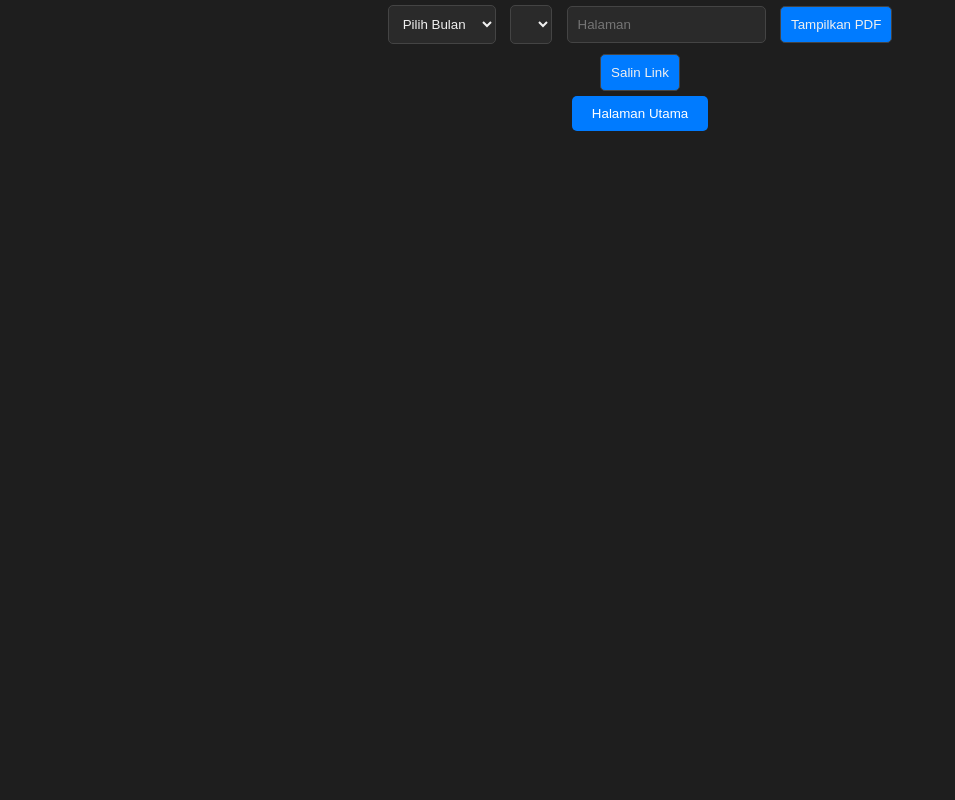
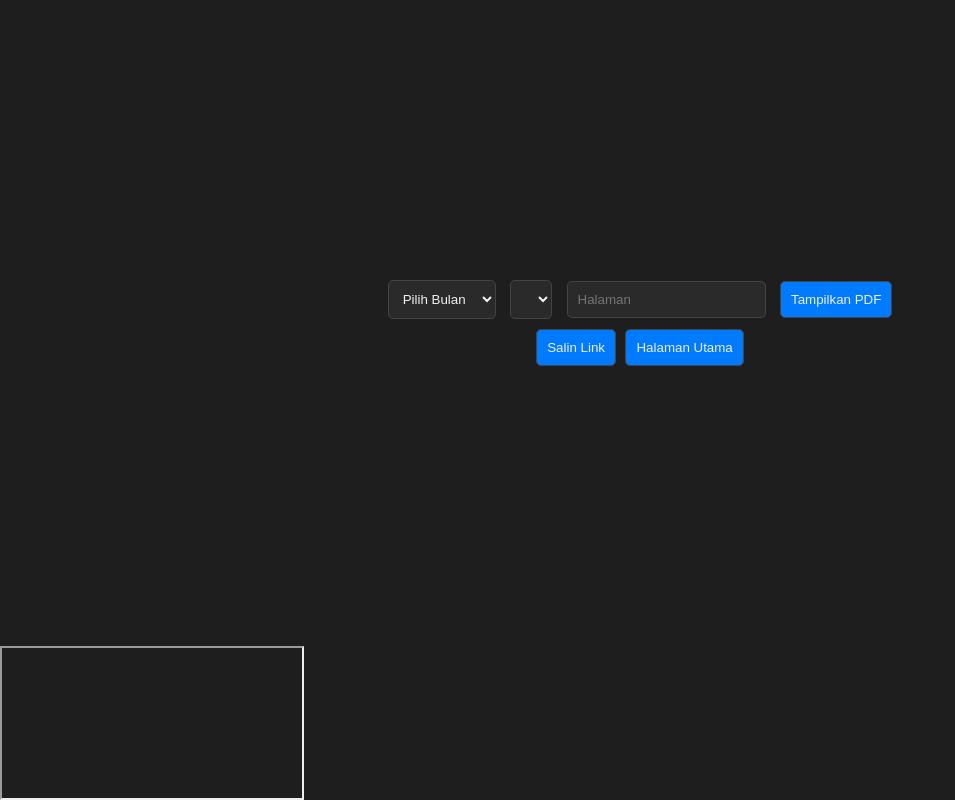
Before and after one commit to friza0/fahrul.ariza.ekinerja.github.io, a plain HTML site: page index.html in a window 1280 px wide. Both pictures are taken after a click on the button "Pilih Dokumen". Shown: the whole page, without its empty margins (0-955 px from the left). Drawn offline with Linux system fonts and the light colour scheme.

Commit message:
Update index.html

```diff
--- a/index.html
+++ b/index.html
@@ -29,56 +29,39 @@
         }
 .nav-container {
     display: flex;
-            justify-content: center;
+    justify-content: space-between;
+    flex-wrap: wrap; /* Allow wrapping on small screens */
     gap: 10px;
 }
+
 input, select, button {
+    flex: 1;
     margin: 5px;
     padding: 10px;
     background-color: #2a2a2a;
     color: #f0f0f0;
     border: 1px solid #444;
     border-radius: 5px;
-            flex: 1;
 }
+
 button {
     cursor: pointer;
     background-color: #007BFF;
 }
+
 button:hover {
     background-color: #444;
 }
-        .pdf-container {
-            flex: 1;
-            display: flex;
-            justify-content: center;
-            align-items: center;
-            overflow: hidden;
+
+.home-button {
+    margin-left: auto; /* Push the "Halaman Utama" button to the right */
+    flex: 0 0 auto; /* Prevent the button from growing */
 }
-        iframe {
-            width: 100%;
-            height: 100%;
-            border: none;
-            overflow: auto;
+
+@media (max-width: 600px) {
+    .nav-container {
+        flex-direction: column;
     }
-        .home-button {
-            display: block;
-            margin: 0 auto 20px;
-            padding: 10px 20px;
-            background-color: #007BFF;
-            color: white;
-            border: none;
-            border-radius: 5px;
-            cursor: pointer;
-        }
-        .home-button:hover {
-            background-color: #0056b3;
-        }
-        .notification {
-            color: #ff0000;
-            margin-top: 10px;
-        }
-        @media (max-width: 600px) {
     h1 {
         font-size: 1.5em;
     }
@@ -86,6 +69,7 @@
         font-size: 0.9em;
     }
 }
+
         table {
             width: 100%;
             border-collapse: collapse;
@@ -344,6 +328,7 @@ function copyLink() {
     <button class="home-button" onclick="window.location.href='index.html'">Halaman Utama</button>
 </div>
 
+
     <div id="notification" class="notification"></div>
 
     <div class="pdf-container">
```
Lines whose indentation alone changed are shown as unchanged.
